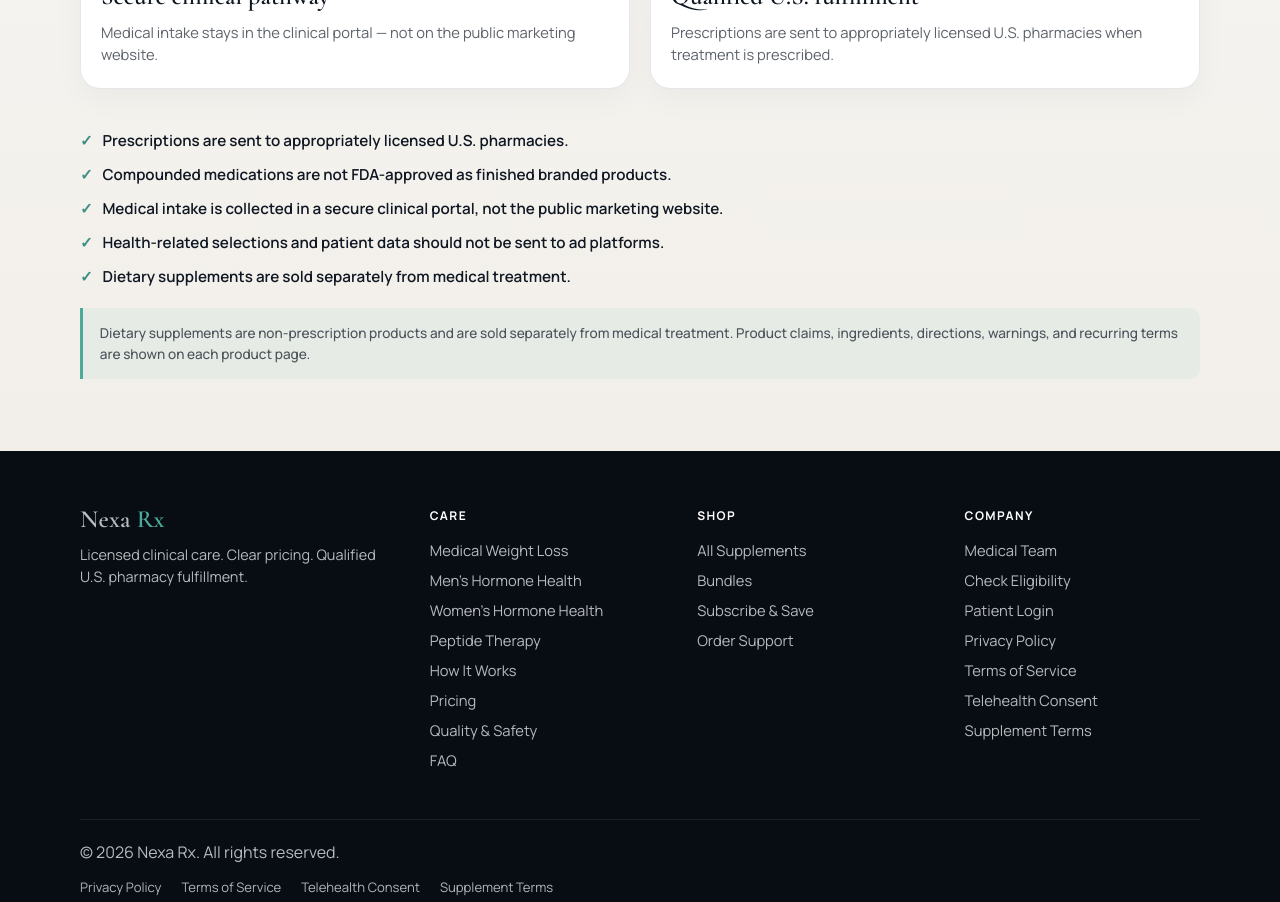
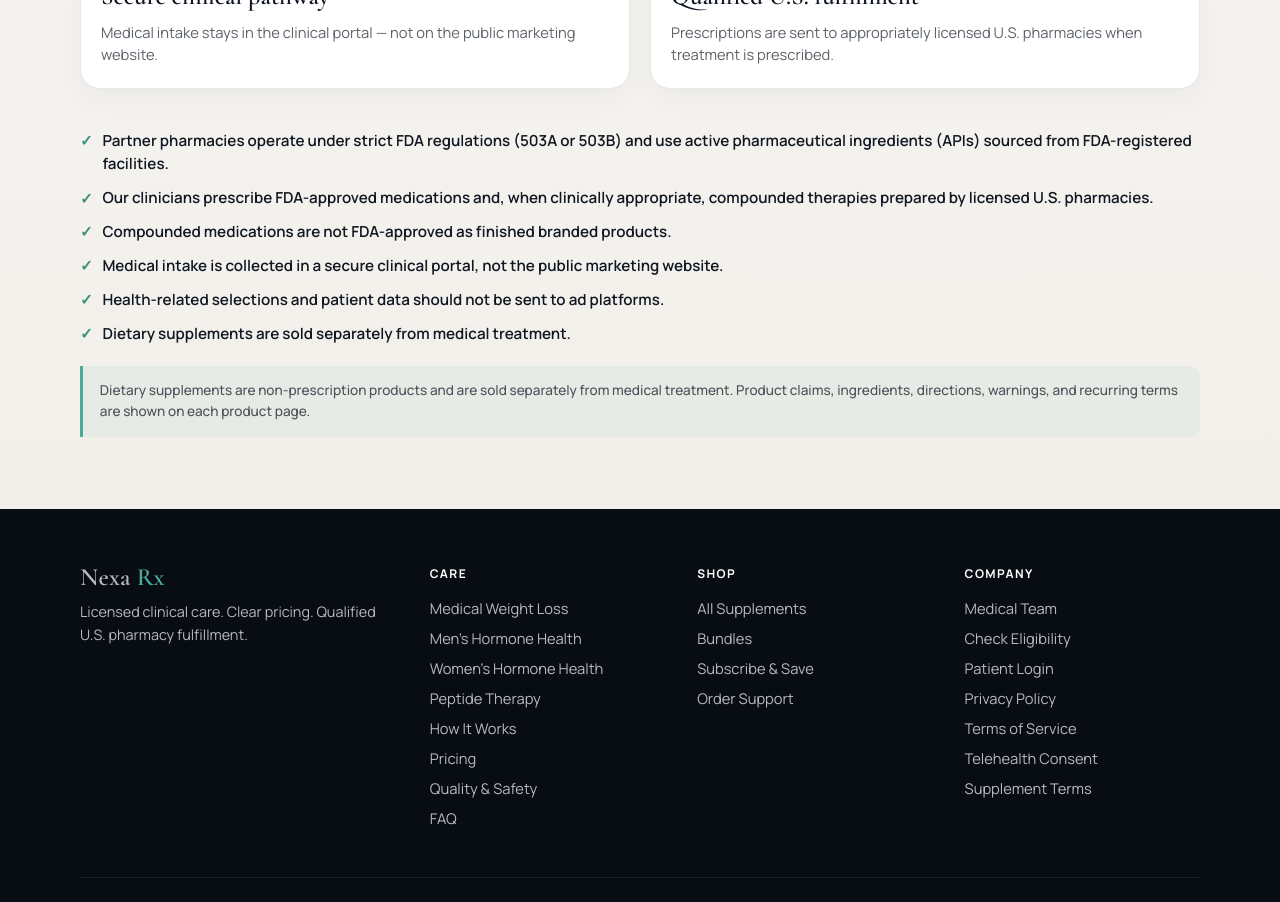
Before and after one commit to Rangel-holdings/nexa, a Next.js app: page /quality-and-safety in a window 1280 px wide. Shown: the part 980-1882 px from the top of the page. Built offline with nearby package versions, Linux system fonts and the light colour scheme.

Commit message:
Update Quality & Safety text to match exact legal requirements from Section 08

```diff
--- a/app/quality-and-safety/page.jsx
+++ b/app/quality-and-safety/page.jsx
@@ -82,7 +82,14 @@ export default function Page() {
 
         <section className="container" data-reveal="up">
           <ul className="check-list">
-            <li>Prescriptions are sent to appropriately licensed U.S. pharmacies.</li>
+            <li>
+              Partner pharmacies operate under strict FDA regulations (503A or 503B) and use active pharmaceutical
+              ingredients (APIs) sourced from FDA-registered facilities.
+            </li>
+            <li>
+              Our clinicians prescribe FDA-approved medications and, when clinically appropriate, compounded therapies
+              prepared by licensed U.S. pharmacies.
+            </li>
             <li>Compounded medications are not FDA-approved as finished branded products.</li>
             <li>Medical intake is collected in a secure clinical portal, not the public marketing website.</li>
             <li>Health-related selections and patient data should not be sent to ad platforms.</li>
```
